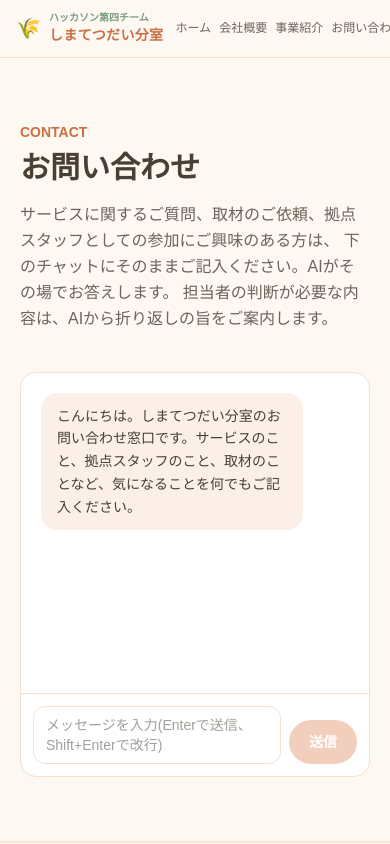
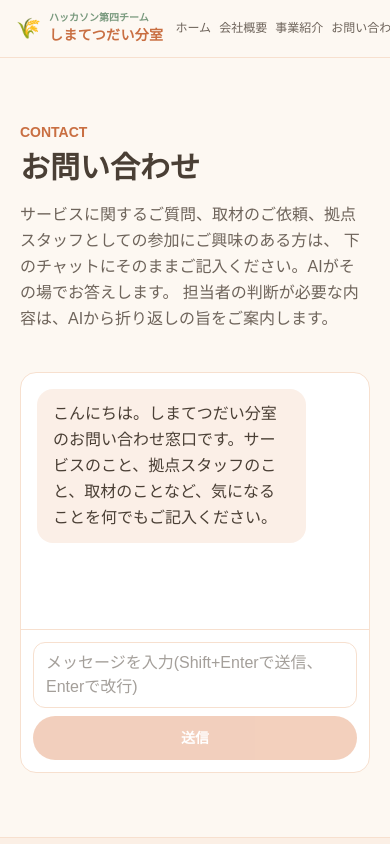
Before and after one commit to kim04190659/shimatetsudai, a Next.js app: page /contact in a window 390 px wide. Shown: the top 844 px of the page. Built offline with nearby package versions, Linux system fonts and the light colour scheme.

Commit message:
fix: チャットの送信キーをShift+Enterに変更、スマホ表示を調整

```diff
--- a/src/components/ContactChat.tsx
+++ b/src/components/ContactChat.tsx
@@ -60,7 +60,9 @@ export default function ContactChat() {
   }
 
   function handleKeyDown(e: React.KeyboardEvent<HTMLTextAreaElement>) {
-    if (e.key === "Enter" && !e.shiftKey) {
+    // 日本語入力の変換確定でもEnterを使うため、素のEnterは改行のままにする。
+    // 送信はShift+Enterのみ(またはボタン)で行う。IME変換中のEnterも誤送信しないようisComposingを見る。
+    if (e.key === "Enter" && e.shiftKey && !e.nativeEvent.isComposing) {
       e.preventDefault();
       sendMessage();
     }
@@ -68,14 +70,14 @@ export default function ContactChat() {
 
   return (
     <div className="flex flex-col rounded-2xl border border-brand-soft bg-card">
-      <div className="flex max-h-[28rem] min-h-[20rem] flex-col gap-4 overflow-y-auto p-5">
+      <div className="flex min-h-[16rem] max-h-[60dvh] flex-col gap-4 overflow-y-auto p-4 sm:min-h-[20rem] sm:max-h-[28rem] sm:p-5">
         {messages.map((m, i) => (
           <div
             key={i}
             className={`flex ${m.role === "user" ? "justify-end" : "justify-start"}`}
           >
             <div
-              className={`max-w-[85%] whitespace-pre-wrap rounded-2xl px-4 py-3 text-sm leading-relaxed ${
+              className={`max-w-[85%] whitespace-pre-wrap rounded-2xl px-4 py-3 text-base leading-relaxed sm:text-sm ${
                 m.role === "user"
                   ? "bg-brand text-white"
                   : "bg-brand-soft/50 text-foreground"
@@ -106,27 +108,27 @@ export default function ContactChat() {
             value={contactEmail}
             onChange={(e) => setContactEmail(e.target.value)}
             placeholder="you@example.com"
-            className="mt-1 w-full rounded-xl border border-brand-soft bg-white px-3 py-2 text-sm outline-none focus:border-brand"
+            className="mt-1 w-full rounded-xl border border-brand-soft bg-white px-3 py-2 text-base outline-none focus:border-brand sm:text-sm"
           />
         </div>
       )}
 
       {error && <p className="px-5 pt-2 text-xs text-red-600">{error}</p>}
 
-      <div className="flex items-end gap-2 border-t border-brand-soft p-3">
+      <div className="flex flex-col gap-2 border-t border-brand-soft p-3 sm:flex-row sm:items-end">
         <textarea
           value={input}
           onChange={(e) => setInput(e.target.value)}
           onKeyDown={handleKeyDown}
           rows={2}
-          placeholder="メッセージを入力(Enterで送信、Shift+Enterで改行)"
-          className="flex-1 resize-none rounded-xl border border-brand-soft bg-white px-3 py-2 text-sm outline-none focus:border-brand"
+          placeholder="メッセージを入力(Shift+Enterで送信、Enterで改行)"
+          className="flex-1 resize-none rounded-xl border border-brand-soft bg-white px-3 py-2 text-base outline-none focus:border-brand sm:text-sm"
         />
         <button
           type="button"
           onClick={sendMessage}
           disabled={loading || !input.trim()}
-          className="shrink-0 rounded-full bg-brand px-5 py-3 text-sm font-semibold text-white transition hover:bg-brand-dark disabled:opacity-40"
+          className="shrink-0 touch-manipulation rounded-full bg-brand px-5 py-3 text-sm font-semibold text-white transition hover:bg-brand-dark disabled:opacity-40"
         >
           送信
         </button>
```
